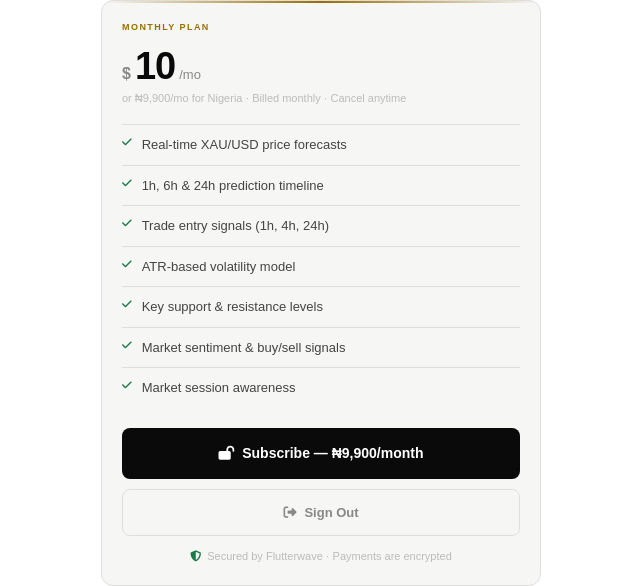
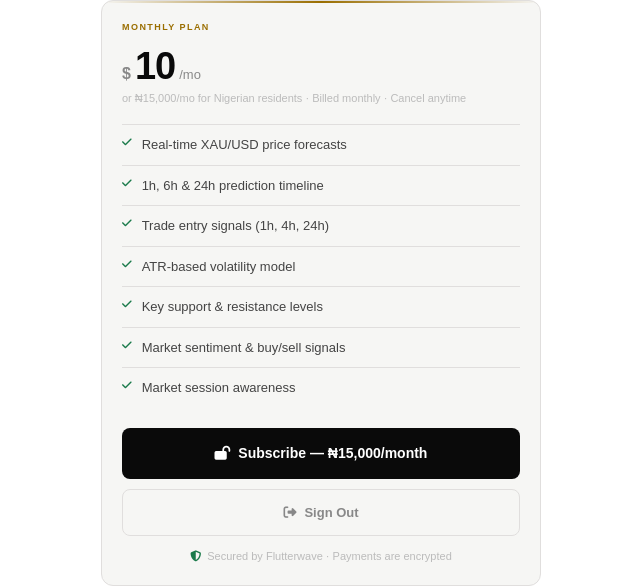
Before and after one commit to ifexxy/MyXAUTracker, a Next.js app: page /subscribe in a window 1280 px wide. Shown: the part 262-848 px from the top of the page, without its empty margins (319-959 px from the left). Built offline with nearby package versions, Linux system fonts and the light colour scheme; no server answers; the database is empty; sample sign-in values are in the browser's storage.

Commit message:
Update subscription price for Nigerian residents

```diff
--- a/src/app/subscribe/page.tsx
+++ b/src/app/subscribe/page.tsx
@@ -165,7 +165,7 @@ export default function SubscribePage() {
             <span style={{ fontSize: 38, fontWeight: 700, color: 'var(--ink)', lineHeight: 1, letterSpacing: -1, fontVariantNumeric: 'tabular-nums', transition: 'color 0.22s' }}>10</span>
             <span style={{ fontSize: 13, color: 'var(--ink-3)', transition: 'color 0.22s' }}>/mo</span>
           </div>
-          <div className="plan-cycle" style={{ fontSize: 11, color: 'var(--ink-4)', marginBottom: 18, transition: 'color 0.22s' }}>or ₦9,900/mo for Nigeria · Billed monthly · Cancel anytime</div>
+          <div className="plan-cycle" style={{ fontSize: 11, color: 'var(--ink-4)', marginBottom: 18, transition: 'color 0.22s' }}>or ₦15,000/mo for Nigerian residents · Billed monthly · Cancel anytime</div>
 
           <ul className="plan-features" style={{ listStyle: 'none', padding: 0, margin: '0 0 20px', borderTop: '1px solid var(--border)', transition: 'border-color 0.22s' }}>
             {[
@@ -186,7 +186,7 @@ export default function SubscribePage() {
 
           <button className="btn-primary" id="pay-btn" onClick={startPayment} disabled={payLoading}
             style={{ display: 'flex', alignItems: 'center', justifyContent: 'center', gap: 8, width: '100%', padding: 15, background: 'var(--ink)', color: 'var(--bg)', fontFamily: 'Arial, Helvetica, sans-serif', fontSize: 14, fontWeight: 700, borderRadius: 8, border: 'none', cursor: payLoading ? 'not-allowed' : 'pointer', transition: 'opacity 0.16s, background 0.22s, color 0.22s', marginBottom: 10, opacity: payLoading ? 0.45 : 1 }}>
-            {payLoading ? <><i className="fa-solid fa-spinner" style={{ animation: 'spin 0.8s linear infinite' }} /> Processing...</> : <><i className="fa-solid fa-lock-open" /> Subscribe — ₦9,900/month</>}
+            {payLoading ? <><i className="fa-solid fa-spinner" style={{ animation: 'spin 0.8s linear infinite' }} /> Processing...</> : <><i className="fa-solid fa-lock-open" /> Subscribe — ₦15,000/month</>}
           </button>
           <button className="btn-outline" onClick={signOut}
             style={{ display: 'flex', alignItems: 'center', justifyContent: 'center', gap: 8, width: '100%', padding: 13, background: 'transparent', color: 'var(--ink-3)', fontFamily: 'Arial, Helvetica, sans-serif', fontSize: 13, fontWeight: 600, borderRadius: 8, border: '1px solid var(--border)', cursor: 'pointer', transition: 'all 0.16s', textDecoration: 'none' }}>
```
